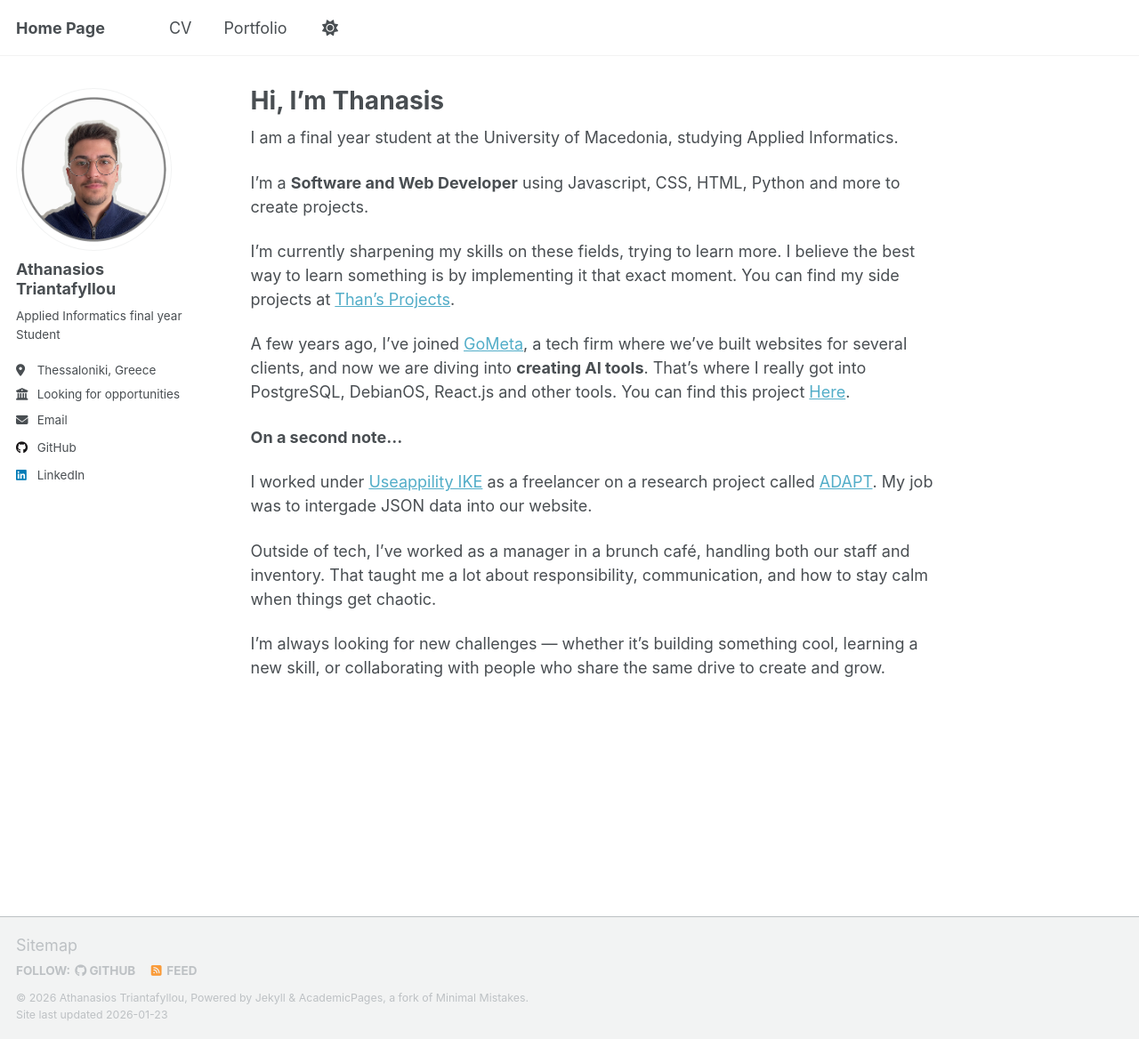
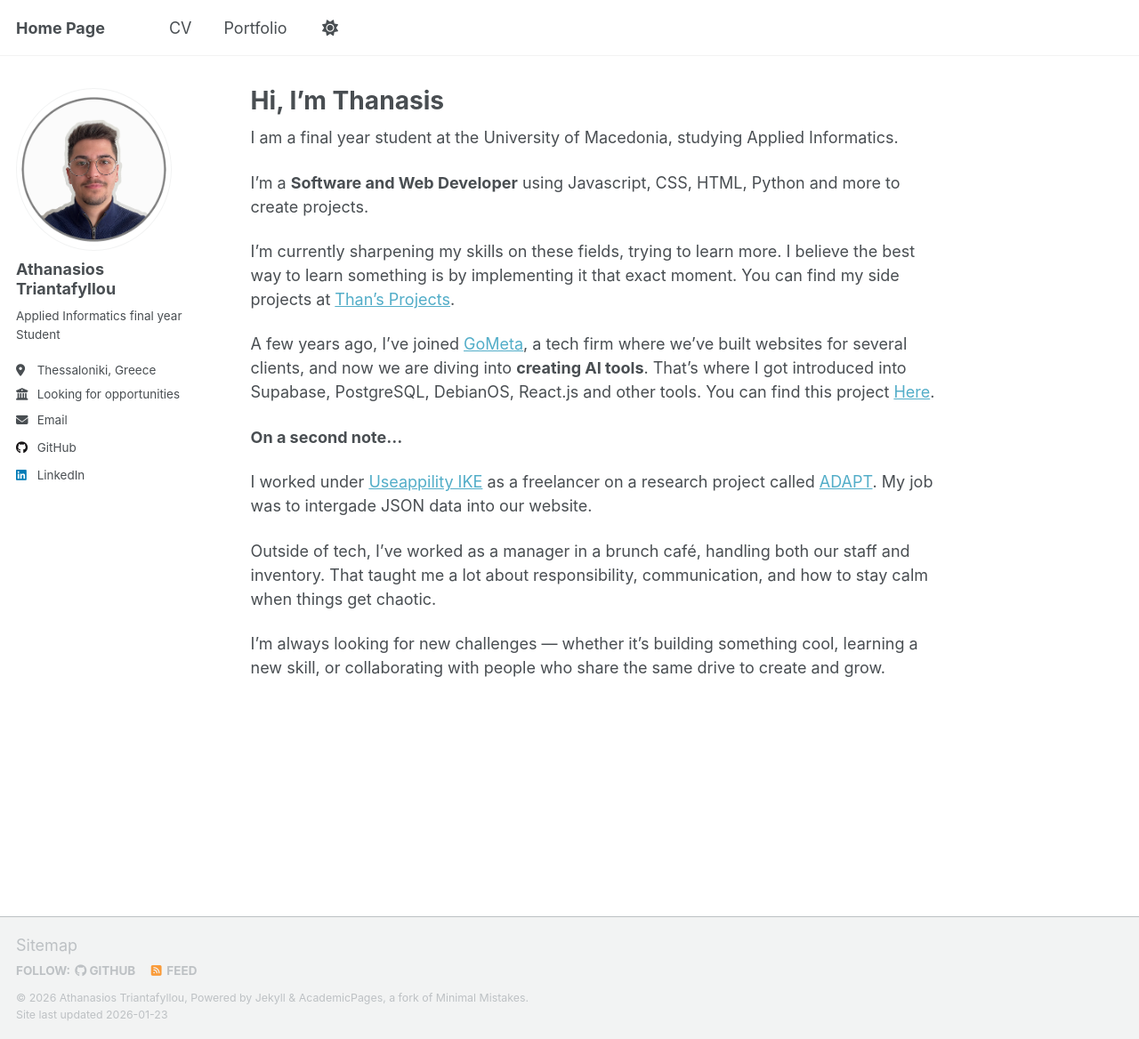
Before and after one commit to AthTriantafyllou/AthTriantafyllou.github.io, a Jekyll site: the page built from _pages/about.md, in a window 1280 px wide and 1168 px high. Shown: the whole window at 89% size. Built offline with Jekyll 4.4.1, drawn with Linux system fonts in a browser that asks for light colours; a script that is not in the unit is left out.

Commit message:
Update about.md

```diff
--- a/_pages/about.md
+++ b/_pages/about.md
@@ -17,7 +17,7 @@ I'm currently sharpening my skills on these fields, trying to learn more. I beli
 You can find my side projects at [Than's Projects](https://thanfyllou.eu/second_brain/index.html){:target="_blank"}.
 
 
-A few years ago, I've joined [GoMeta](https://gometa.gr){:target="_blank"}, a tech firm where we’ve built websites for several clients, and now we are diving into <b>creating AI tools</b>. That's where I really got into PostgreSQL, DebianOS, React.js and other tools. You can find this project [Here](https://myaips.cloud/){:target="_blank"}.
+A few years ago, I've joined [GoMeta](https://gometa.gr){:target="_blank"}, a tech firm where we’ve built websites for several clients, and now we are diving into <b>creating AI tools</b>. That's where I got introduced into Supabase, PostgreSQL, DebianOS, React.js and other tools. You can find this project [Here](https://myaips.cloud/){:target="_blank"}.
 
 
 <b>On a second note...</b>
```
